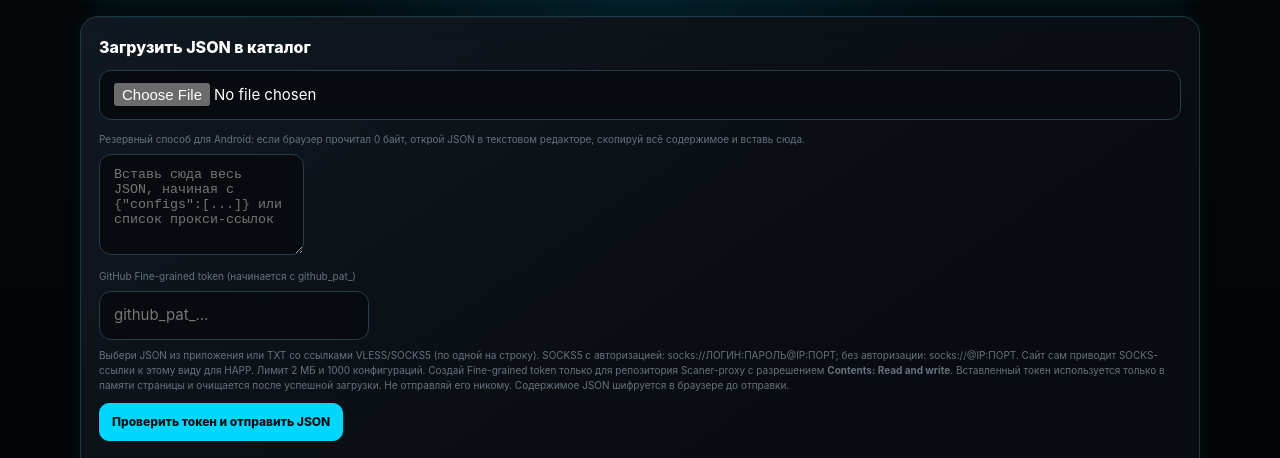
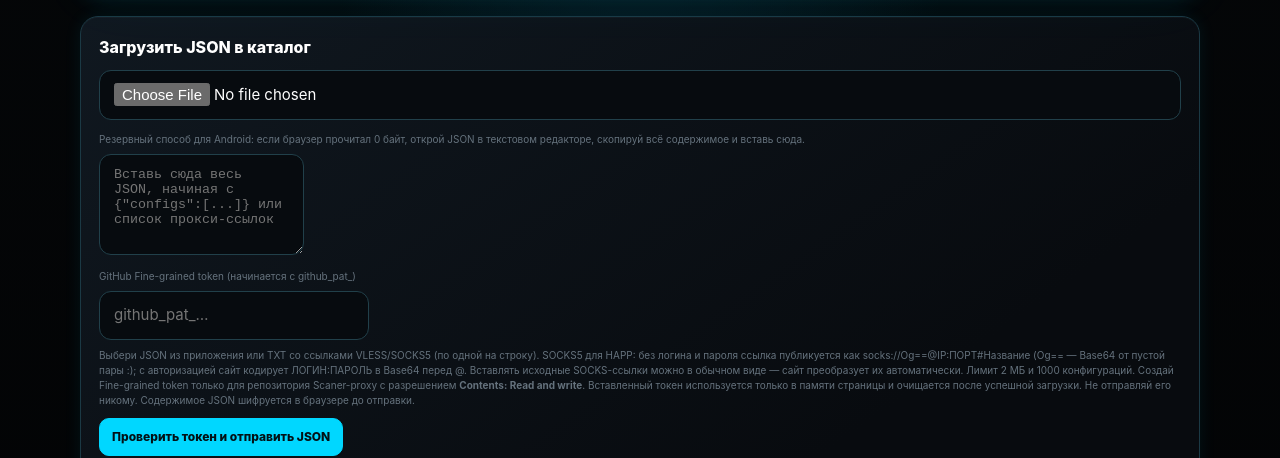
Before and after one commit to kinderDmitry/Scaner-proxy, a plain HTML site: page website/index.html in a window 1280 px wide. Shown: the part 342-800 px from the top of the page. Drawn offline with Linux system fonts and the light colour scheme; no server answers.

Commit message:
docs: show HAPP Base64 SOCKS URI format on website

```diff
--- a/website/index.html
+++ b/website/index.html
@@ -22,7 +22,7 @@ button,input,select{font:inherit}.wrap{width:min(1120px,calc(100% - 32px));margi
  <textarea id="upload-text" class="search" rows="5" spellcheck="false" autocapitalize="off" autocomplete="off" placeholder='Вставь сюда весь JSON, начиная с {"configs":[...]} или список прокси-ссылок'></textarea>
  <label class="foot" for="github-token" style="display:block;text-align:left;margin:8px 0 7px">GitHub Fine-grained token (начинается с github_pat_)</label>
  <input id="github-token" class="search" type="password" autocomplete="off" autocapitalize="off" spellcheck="false" placeholder="github_pat_…" aria-label="GitHub fine-grained token">
- <p class="foot" style="text-align:left;margin:8px 0 10px">Выбери JSON из приложения или TXT со ссылками VLESS/SOCKS5 (по одной на строку). SOCKS5 с авторизацией: socks://ЛОГИН:ПАРОЛЬ@IP:ПОРТ; без авторизации: socks://@IP:ПОРТ. Сайт сам приводит SOCKS-ссылки к этому виду для HAPP. Лимит 2 МБ и 1000 конфигураций. Создай Fine-grained token только для репозитория Scaner-proxy с разрешением <b>Contents: Read and write</b>. Вставленный токен используется только в памяти страницы и очищается после успешной загрузки. Не отправляй его никому. Содержимое JSON шифруется в браузере до отправки.</p>
+ <p class="foot" style="text-align:left;margin:8px 0 10px">Выбери JSON из приложения или TXT со ссылками VLESS/SOCKS5 (по одной на строку). SOCKS5 для HAPP: без логина и пароля ссылка публикуется как socks://Og==@IP:ПОРТ#Название (Og== — Base64 от пустой пары :); с авторизацией сайт кодирует ЛОГИН:ПАРОЛЬ в Base64 перед @. Вставлять исходные SOCKS-ссылки можно в обычном виде — сайт преобразует их автоматически. Лимит 2 МБ и 1000 конфигураций. Создай Fine-grained token только для репозитория Scaner-proxy с разрешением <b>Contents: Read and write</b>. Вставленный токен используется только в памяти страницы и очищается после успешной загрузки. Не отправляй его никому. Содержимое JSON шифруется в браузере до отправки.</p>
  <div class="toolbar"><button class="btn primary" id="upload">Проверить токен и отправить JSON</button></div>
  <div id="upload-status" class="foot" role="status" aria-live="polite">Ожидается JSON-файл. Cloudflare не используется.</div>
 </section>
```
